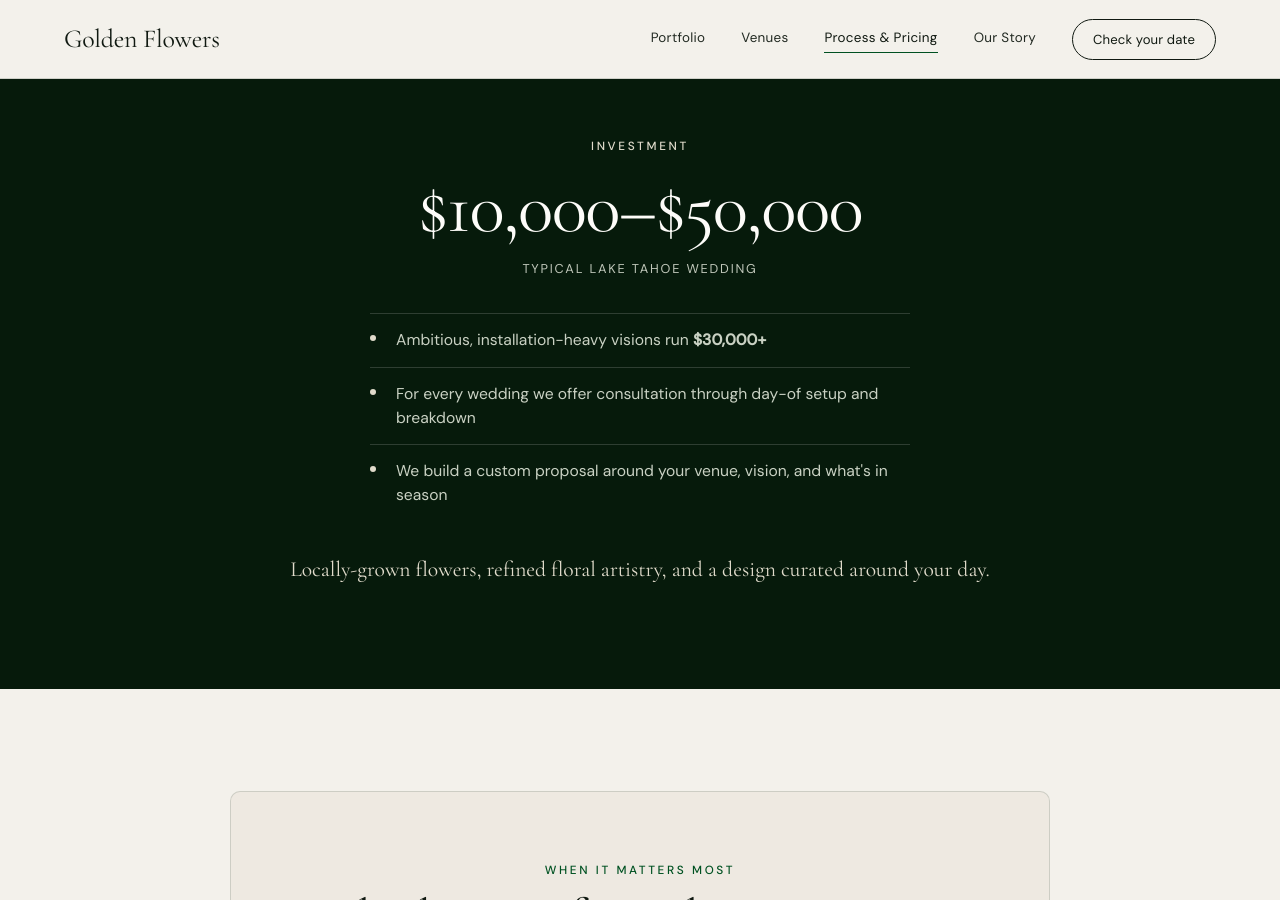
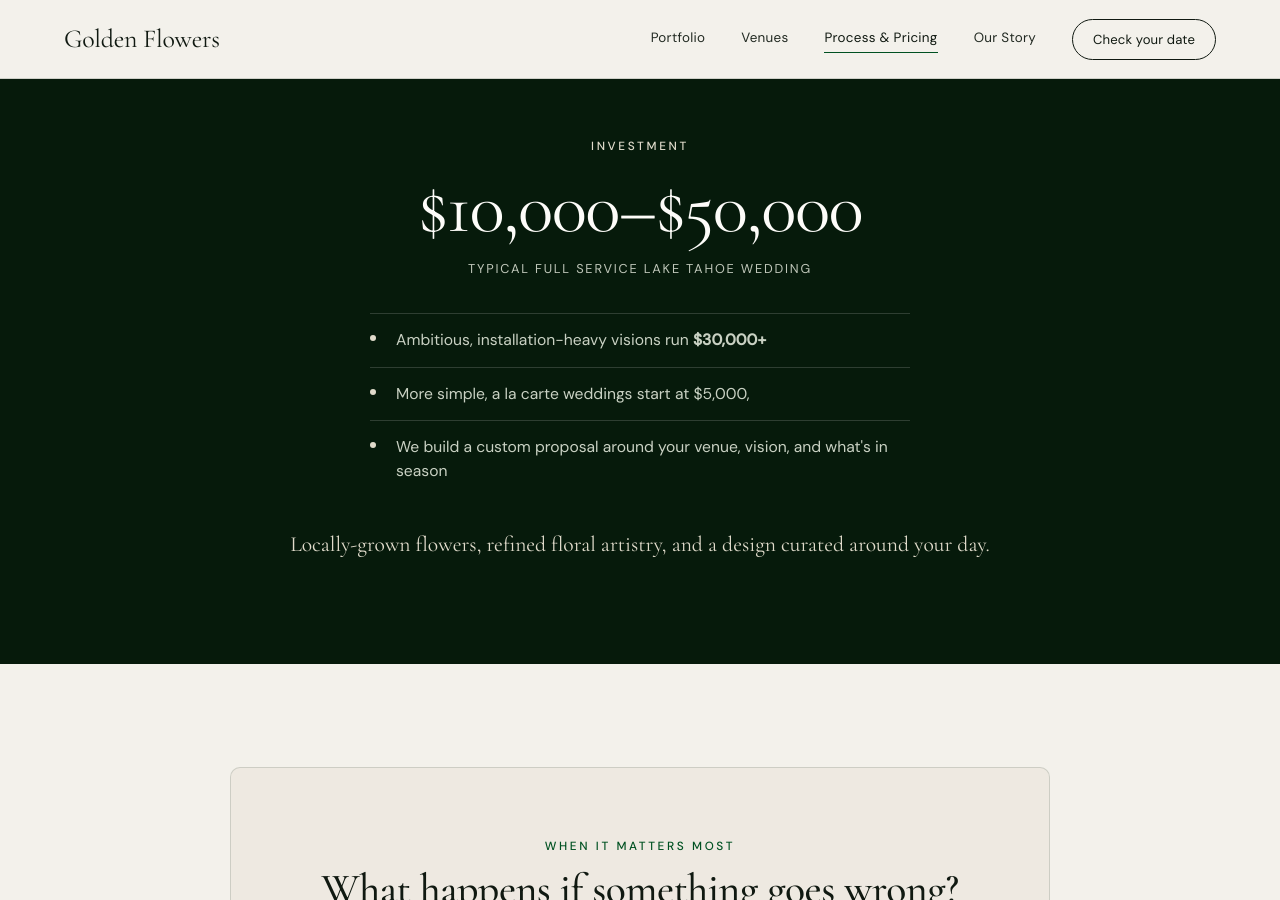
Before and after one commit to jshplhm/goldenflowers, a Jekyll site: the page built from weddings/index.md, in a window 1280 px wide and 900 px high, scrolled down 3511 px. Built offline with Jekyll 4.4.1, drawn with Linux system fonts in a browser that asks for light colours.

Commit message:
Update site copy in _data/weddings.yml via inline editor

```diff
--- a/_data/weddings.yml
+++ b/_data/weddings.yml
@@ -79,10 +79,10 @@ included:
 pricing:
   label: Investment
   price: $10,000–$50,000
-  price_sub: Typical Lake Tahoe wedding
+  price_sub: Typical Full service Lake Tahoe wedding
   points:
     - Ambitious, installation-heavy visions run **$30,000+**
-    - For every wedding we offer consultation through day-of setup and breakdown
+    - More simple, a la carte weddings start at $5,000,
     - We build a custom proposal around your venue, vision, and what's in season
   tagline: Locally-grown flowers, refined floral artistry, and a design curated
     around your day.
```
